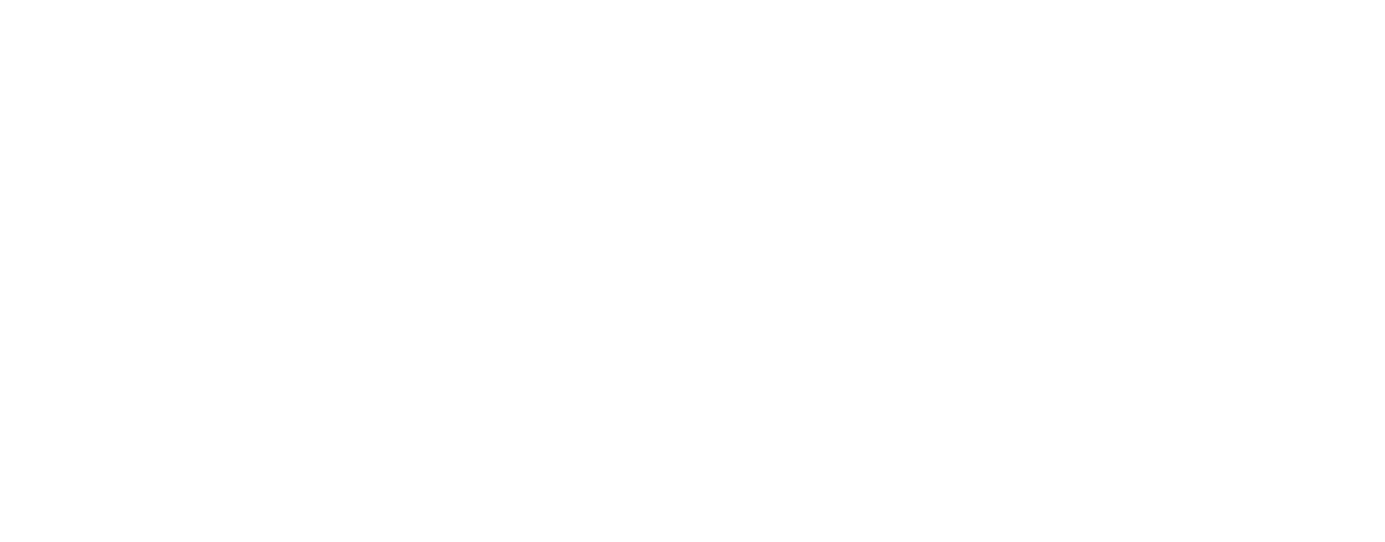
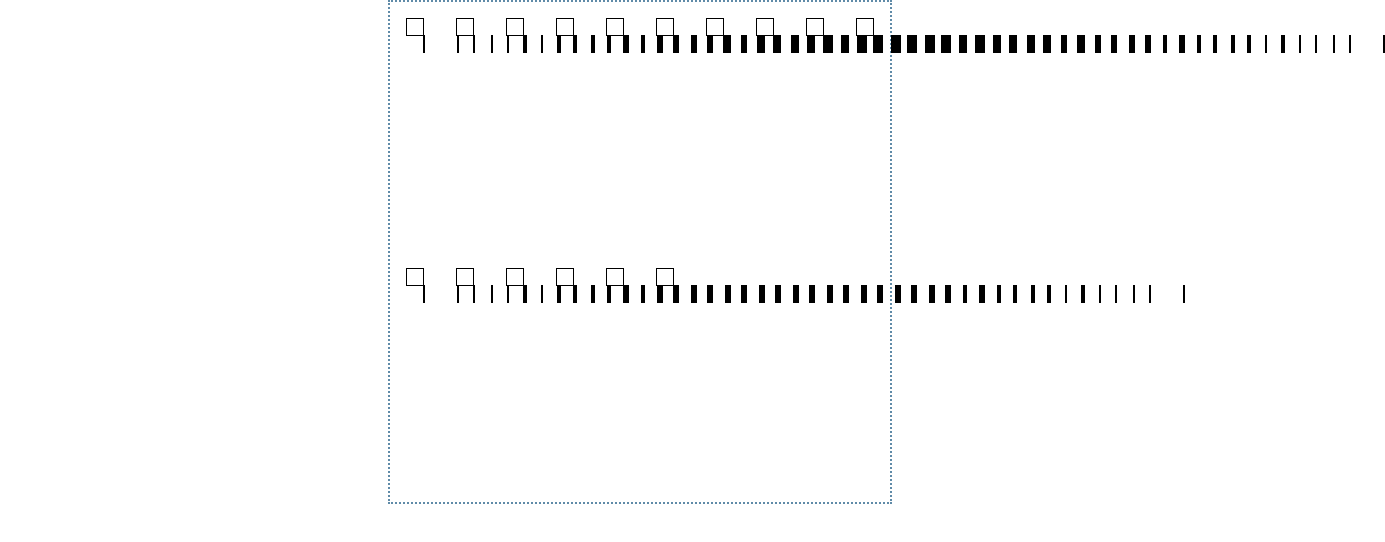
Before and after one commit to jttribiana/etch-a-sketch, a plain HTML site: page index.html in a window 1280 px wide. Shown: the whole page, 1385 px wide, since content can reach past the window. Drawn offline with Linux system fonts and the light colour scheme.

Commit message:
Figure out the making of grids but still now quite there yet

```diff
--- a/index.html
+++ b/index.html
@@ -3,7 +3,8 @@
 <head>
     <meta charset="UTF-8">
     <meta name="viewport" content="width=device-width, initial-scale=1.0">
-    <title>etch a sketch</title>
+    <title>etch-a-sketch</title>
+    <link rel="stylesheet" href = "style.css">
     <script src="index.js" defer></script>
 </head>
 <body>
--- a/index.js
+++ b/index.js
@@ -1,56 +1,65 @@
-const container = document.getElementById("container");
+// creating multiple divs using for loop
 
-const div1 = document.createElement("div");
-container.appendChild(div1);
+const size = 16;
 
-const div2 = document.createElement("div");
-container.appendChild(div2);
 
-const div3 = document.createElement("div");
-container.appendChild(div3);
 
-const div4 = document.createElement("div");
-container.appendChild(div4);
 
-const div5 = document.createElement("div");
-container.appendChild(div5);
 
-const div6 = document.createElement("div");
-container.appendChild(div6);
+    const container = document.getElementById('container');
 
-const div7 = document.createElement("div");
-container.appendChild(div7);
+    for (let i = 1; i <= size; i++ ){
+        const row = document.createElement('div');
+        row.className ="row";
+        container.appendChild(row);
 
-const div8 = document.createElement("div");
-container.appendChild(div8);
+        for (let j = 1; j <= size; j++ ){
+            const column = document.createElement('div');
+            column.className ="column";
+            row.appendChild(column);
+    }
+}
 
-const div9 = document.createElement("div");
-container.appendChild(div9);
 
-const div10 = document.createElement("div");
-container.appendChild(div10);
 
-const div11 = document.createElement("div");
-container.appendChild(div11);
 
-const div12 = document.createElement("div");
-container.appendChild(div12);
-
-const div13 = document.createElement("div");
-container.appendChild(div13);
-
-const div14 = document.createElement("div");
-container.appendChild(div14);
-
-const div15 = document.createElement("div");
-container.appendChild(div15);
-
-const div16 = document.createElement("div");
-container.appendChild(div16);
-
-//creating mouse hover
 
 /*
+const container = document.getElementById("container");
+const amount = 5;
+
+for (let i = 1; i < amount; i++ ){
+    let newDiv = document.createElement('div').value = "hello";
+    container.append(newDiv);
+}
+*/
+
+//logic for creating a 16*16 grid
+
+
+
+//the loop wont stop til we have 16 box
+
+//flexbox adjustment
+
+
+
+/*
+
+Things to do in this project
+
+1. button that would pop up the answer of how many squares/grid
+the user wanted (max is 100)
+2. function that would make the user desired grid pop up
+
+Additional features:
+1. randomize rgb values on each interaction on the square
+2. progressive darkening effect of square by 10%-- fully black in ten interactions
+*/
+
+/*
+
+mouse hover --
 
 const button = document.createElement('button');
 container.appendChild (button);
--- a/style.css
+++ b/style.css
@@ -0,0 +1,44 @@
+/* Reset styles */
+* {
+    *::before,
+    *::after {
+        box-sizing: border-box;
+    }
+}
+
+* {
+    margin: 0;
+    padding: 0;
+    line-height: 1.5;
+}
+
+/* center the container vertical and horizontal */
+
+body {
+    display: flex;
+    justify-content: center;
+}
+
+#container {
+    display: flex;
+    flex-wrap: wrap;
+    border: 2px dotted rgb(96 139 168);
+    width: 500px;
+    height: 500px;
+}
+
+.row {
+    display: flex;
+    flex-wrap: nowrap;
+    border: 1px solid black;
+    margin: 1rem;
+    width: 1rem;
+    height: 1rem;
+  }
+
+.column  {
+    border: 1px solid black;
+    margin: 1rem;
+    width: 1rem;
+    height: 1rem;
+  }
```
